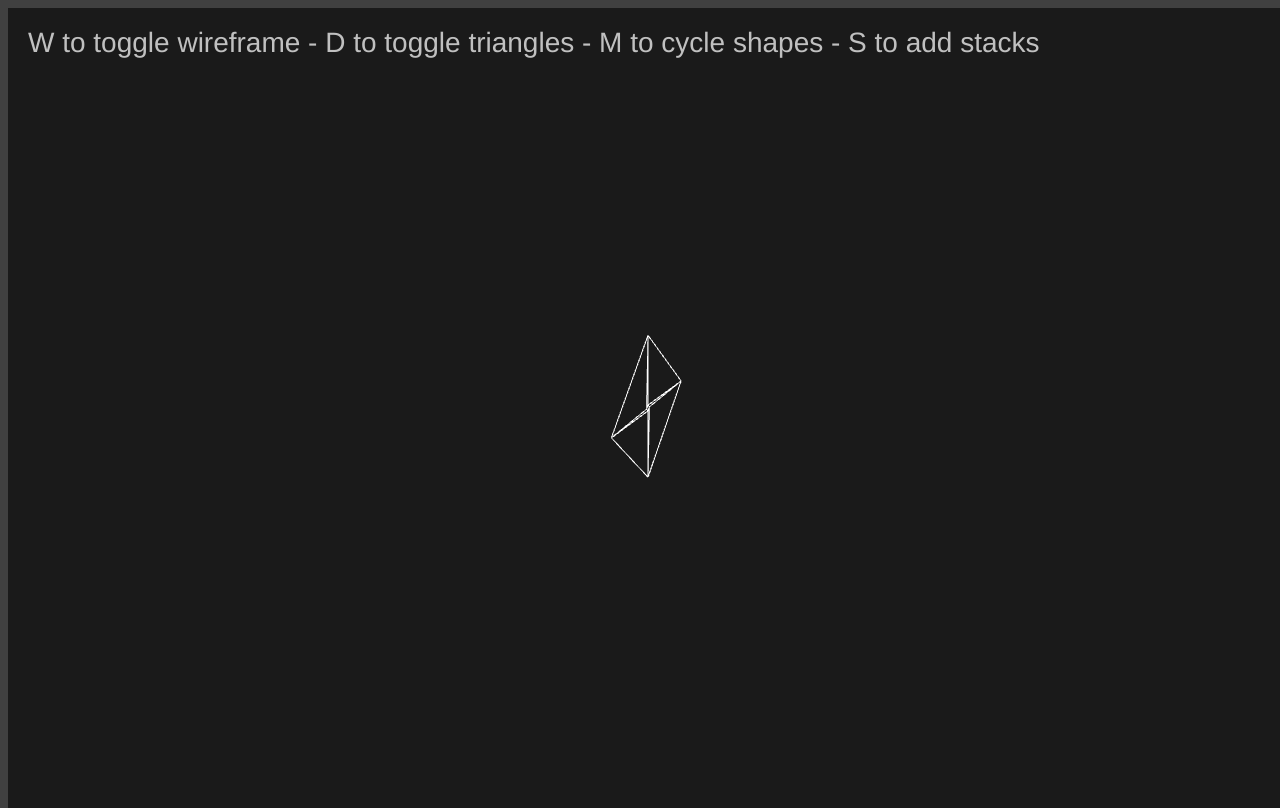
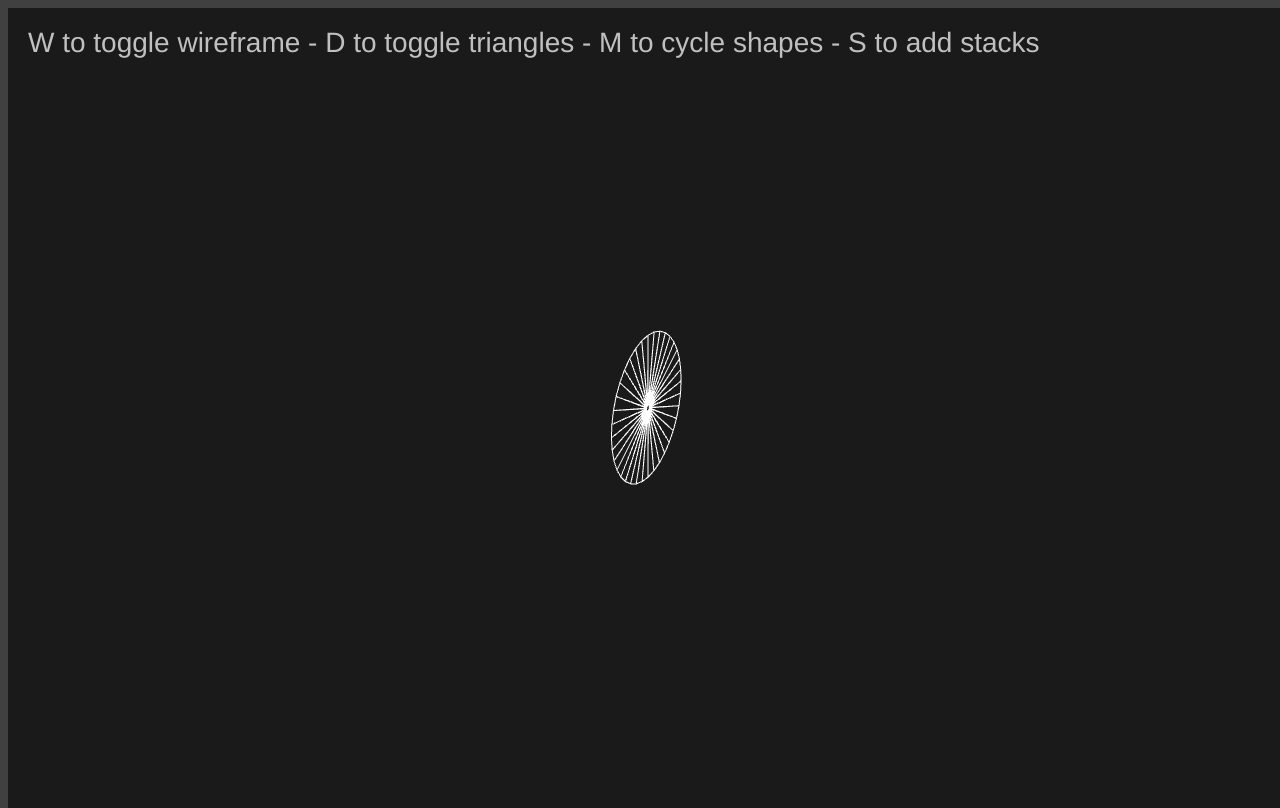
Before and after one commit to Oreyin/GraphicsP1, a plain HTML site: page Assignment 1/index.html in a window 1280 px wide. Drawn offline with Linux system fonts and the light colour scheme.

Commit message:
Fully Implemented stacks
stacks now work for any shape.

```diff
--- a/Assignment 1/index.html
+++ b/Assignment 1/index.html
@@ -226,9 +226,9 @@
 					stacks++;
 					stacks = stacks % 40;
 					//TODO: make stacks update instantly
-					//quad.CreateVertices();
-					//quad.ReloadTriangles(stacks);
-        			//quad.ReloadLineSegs(stacks);
+					quad.CreateVertices();
+					quad.ReloadTriangles(stacks);
+        			quad.ReloadLineSegs(stacks);
 				}
 			});
 
@@ -241,7 +241,7 @@
 					{
 						//full disk
 						case 0:
-						quad = new Disk(4, stacks, vec3.fromValues(0,0,0), vec3.fromValues(0,0,0), .03, .75, 360);
+						quad = new Disk(36, stacks, vec3.fromValues(0,0,0), vec3.fromValues(0,0,0), .03, .75, 360);
 						break;
 
 						//partial disk
@@ -265,7 +265,7 @@
 			});
 
 			InitializeShader();
-			quad = new Disk(4, stacks, vec3.fromValues(0,0,0), vec3.fromValues(0,0,0), .03, .75, 360);
+			quad = new Disk(36, stacks, vec3.fromValues(0,0,0), vec3.fromValues(0,0,0), .03, .75, 360);
 			//InitializeAxes();
 			requestAnimationFrame(DrawScene)
 		</script>
--- a/Assignment 1/quadClass.js
+++ b/Assignment 1/quadClass.js
@@ -46,35 +46,6 @@ class Disk
         console.log(this.numAxes);
         console.log(this.vrts);
 
-        //cols  1,0,0,  0,1,0
-        //1,2,8,  2,3,8, inds
-        // 0, 3, 4,  0,1,5,  1,2,6,  2,3,7,
-        gl.bindVertexArray(this.vao);  //binds the Umbrella  which enables the buffer on the GPU
-        gl.bindBuffer(gl.ARRAY_BUFFER, this.vrts_buffer);  //bind the vrts buffer and using the array buffer to pass a bunch of numbers
-
-        //says att 1 is going to have type float with 3 dimensions,
-        gl.vertexAttribPointer(color_shader.a_vertex_coordinates, 3, gl.FLOAT, false, 0, 0);  // color_shader is the #1 loaded on 110
-
-        //turns on att 1
-        gl.enableVertexAttribArray(color_shader.a_vertex_coordinates);
-
-        //stuffs the data from CPU -> GPU
-        gl.bufferData(gl.ARRAY_BUFFER, new Float32Array(this.vrts), gl.STATIC_DRAW);
-
-        //binding the color buffer with att 0
-        gl.bindBuffer(gl.ARRAY_BUFFER, this.colr_buffer);
-
-        gl.vertexAttribPointer(color_shader.a_colors, 3, gl.FLOAT, false, 0, 0);
-
-        //Static Draw says GPU organize the memory in a way that data won't be overridden
-        //dynamic Draw would say organize the Mem so we can frequently update
-        gl.enableVertexAttribArray(color_shader.a_colors);
-        gl.bufferData(gl.ARRAY_BUFFER, new Float32Array(this.colors), gl.STATIC_DRAW);
-
-        //this is the indices
-        gl.bindBuffer(gl.ELEMENT_ARRAY_BUFFER, this.indx_buffer);
-        gl.bufferData(gl.ELEMENT_ARRAY_BUFFER, new Uint16Array(this.indices), gl.STATIC_DRAW);
-
         //Bind the axes
         gl.bindVertexArray(this.axvao);
         gl.bindBuffer(gl.ARRAY_BUFFER, this.axvrts_buffer);
@@ -104,7 +75,13 @@ class Disk
 
     CreateVertices()
     {
+
         let distPerStack = (this.outerRadius - this.innerRadius) / this.stacks;
+
+        //gets the y and z values from the center vectors and calculates the increment for each stack
+        let stacky = (this.outerCenter[1] - this.innerCenter[1]) / this.stacks;
+        let stackz = (this.outerCenter[2] - this.innerCenter[2]) / this.stacks;
+        //console.log(stackcenters);
 
         let p = vec3.create();
         //inner ring
@@ -117,7 +94,7 @@ class Disk
             mat4.translate(m,m, this.innerCenter);
             for (let i = 0; i < this.numVrts; i++) {
                 mat4.rotate(m, m, Radians(this.numDeg), z_axis);
-                vec3.transformMat4(p, vec3.fromValues(this.innerRadius + (n * distPerStack), 0, 0), m);
+                vec3.transformMat4(p, vec3.fromValues(this.innerRadius + (n * distPerStack), (n*stacky), (n*stackz)), m);
                 this.vrts.push(p[0], p[1], p[2]);
                 for (let j = 0; j < 3; j++)
                     this.colors.push(Math.random());
@@ -168,6 +145,39 @@ class Disk
 
             }
         }
+
+        gl.bindVertexArray(this.vao);  //binds the Umbrella  which enables the buffer on the GPU
+        gl.bindBuffer(gl.ARRAY_BUFFER, this.vrts_buffer);  //bind the vrts buffer and using the array buffer to pass a bunch of numbers
+
+        //says att 1 is going to have type float with 3 dimensions,
+        gl.vertexAttribPointer(color_shader.a_vertex_coordinates, 3, gl.FLOAT, false, 0, 0);  // color_shader is the #1 loaded on 110
+
+        //turns on att 1
+        gl.enableVertexAttribArray(color_shader.a_vertex_coordinates);
+
+        //stuffs the data from CPU -> GPU
+        gl.bufferData(gl.ARRAY_BUFFER, new Float32Array(this.vrts), gl.STATIC_DRAW);
+
+        //binding the color buffer with att 0
+        gl.bindBuffer(gl.ARRAY_BUFFER, this.colr_buffer);
+
+        gl.vertexAttribPointer(color_shader.a_colors, 3, gl.FLOAT, false, 0, 0);
+
+        //Static Draw says GPU organize the memory in a way that data won't be overridden
+        //dynamic Draw would say organize the Mem so we can frequently update
+        gl.enableVertexAttribArray(color_shader.a_colors);
+        gl.bufferData(gl.ARRAY_BUFFER, new Float32Array(this.colors), gl.STATIC_DRAW);
+
+        //this is the indices
+        gl.bindBuffer(gl.ELEMENT_ARRAY_BUFFER, this.indx_buffer);
+        gl.bufferData(gl.ELEMENT_ARRAY_BUFFER, new Uint16Array(this.indices), gl.STATIC_DRAW);
+
+        /*	This unbinding of the VAO is necessary.
+        */
+
+       gl.bindVertexArray(null); // null unbinds something
+       gl.bindBuffer(gl.ARRAY_BUFFER, null);
+       gl.bindBuffer(gl.ELEMENT_ARRAY_BUFFER, null);
     }
 
     ReloadLineSegs()
@@ -223,6 +233,28 @@ class Disk
 
         for (let i = 0; i < this.axindices.length * 1.5; i++)
             this.axcolors.push(255);
+
+        //Bind the axes
+        gl.bindVertexArray(this.axvao);
+        gl.bindBuffer(gl.ARRAY_BUFFER, this.axvrts_buffer);
+        gl.vertexAttribPointer(color_shader.a_vertex_coordinates, 3, gl.FLOAT, false, 0, 0);
+        gl.enableVertexAttribArray(color_shader.a_vertex_coordinates);
+        gl.bufferData(gl.ARRAY_BUFFER, new Float32Array(this.vrts), gl.STATIC_DRAW);
+
+        gl.bindBuffer(gl.ARRAY_BUFFER, this.axcolr_buffer);
+        gl.vertexAttribPointer(color_shader.a_colors, 3, gl.FLOAT, false, 0, 0);
+        gl.enableVertexAttribArray(color_shader.a_colors);
+        gl.bufferData(gl.ARRAY_BUFFER, new Float32Array(this.axcolors), gl.STATIC_DRAW);
+
+        gl.bindBuffer(gl.ELEMENT_ARRAY_BUFFER, this.axindx_buffer);
+        gl.bufferData(gl.ELEMENT_ARRAY_BUFFER, new Uint16Array(this.axindices), gl.STATIC_DRAW);
+
+        /*	This unbinding of the VAO is necessary.
+        */
+
+        gl.bindVertexArray(null); // null unbinds something
+        gl.bindBuffer(gl.ARRAY_BUFFER, null);
+        gl.bindBuffer(gl.ELEMENT_ARRAY_BUFFER, null);
     }
 
 }
```
